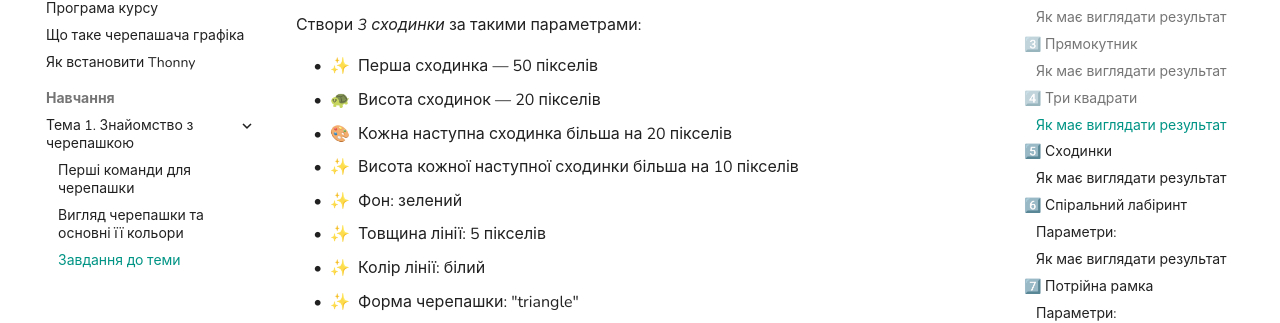
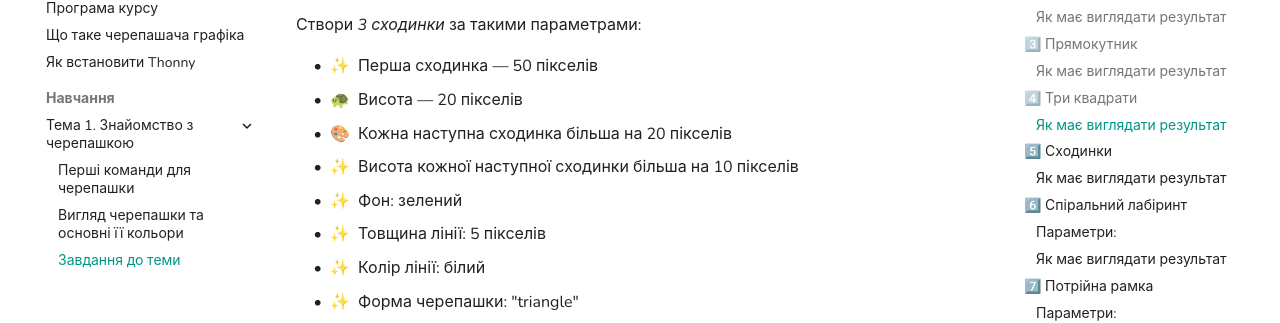
Before and after one commit to Andriy-Melya/Python-turtle_course, an MkDocs documentation site: the page built from docs/lessons/task_1-2.md, in a window 1280 px wide and 900 px high, scrolled down 2122 px. Shown: the part 171-494 px from the top of the window. Built offline with MkDocs 1.6.1 and Material for MkDocs 9.7.7, drawn with Linux system fonts in a browser that asks for light colours.

Commit message:
task - finish++9++

```diff
--- a/docs/lessons/task_1-2.md
+++ b/docs/lessons/task_1-2.md
@@ -48,7 +48,7 @@
 Створи *3 сходинки* за такими параметрами:
 
 - Перша сходинка — 50 пікселів
-- Висота сходинок — 20 пікселів
+- Висота — 20 пікселів
 - Кожна наступна сходинка більша на 20 пікселів
 - Висота кожної наступної сходинки більша на 10 пікселів
 - Фон: зелений
```
